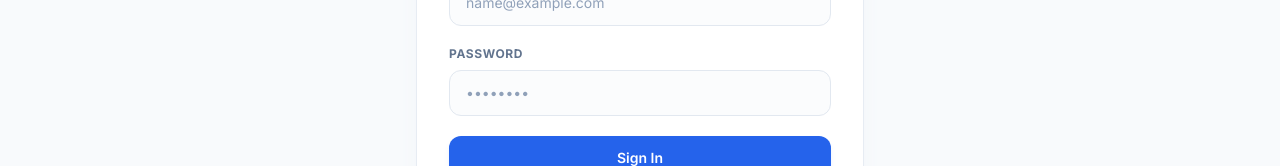
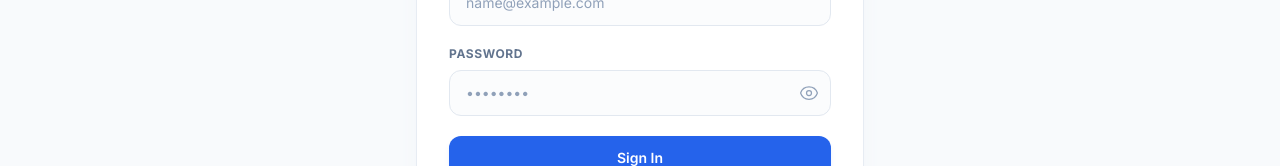
Before and after one commit to shriija/task-managerr, a React (Vite) app in the folder client/: page /login in a window 1280 px wide. Shown: the part 391-557 px from the top of the page. Built offline with nearby package versions, Linux system fonts and the light colour scheme; no server answers.

Commit message:
feat: add password visibility toggle to Login and Register pages

```diff
--- a/client/src/pages/Loginpage.jsx
+++ b/client/src/pages/Loginpage.jsx
@@ -1,9 +1,11 @@
 import { useForm } from "react-hook-form";
 import { NavLink, useNavigate } from "react-router";
 import { useAuthStore } from "../context/AuthContext";
+import { useState } from "react";
 
 function Loginpage() {
   const { register, handleSubmit } = useForm();
+  const [showPassword, setShowPassword] = useState(false);
 
   const login = useAuthStore((state) => state.login);
   const loading = useAuthStore((state) => state.loading);
@@ -51,12 +53,30 @@
             <div className="flex items-center justify-between mb-2">
               <label className="block text-xs font-bold text-slate-500 uppercase tracking-wider">Password</label>
             </div>
-            <input
-              type="password"
-              placeholder="••••••••"
-              {...register("password", { required: true })}
-              className="w-full bg-slate-50/50 border border-slate-200 focus:border-primary-500 focus:bg-white rounded-xl px-4 py-3 text-sm text-slate-800 placeholder-slate-400 focus:outline-none transition-all"
-            />
+            <div className="relative">
+              <input
+                type={showPassword ? "text" : "password"}
+                placeholder="••••••••"
+                {...register("password", { required: true })}
+                className="w-full bg-slate-50/50 border border-slate-200 focus:border-primary-500 focus:bg-white rounded-xl px-4 py-3 pr-10 text-sm text-slate-800 placeholder-slate-400 focus:outline-none transition-all"
+              />
+              <button
+                type="button"
+                onClick={() => setShowPassword(!showPassword)}
+                className="absolute inset-y-0 right-0 pr-3 flex items-center text-slate-400 hover:text-slate-600 transition-colors cursor-pointer"
+              >
+                {showPassword ? (
+                  <svg className="w-5 h-5" fill="none" viewBox="0 0 24 24" stroke="currentColor" strokeWidth={1.5}>
+                    <path strokeLinecap="round" strokeLinejoin="round" d="M3.98 8.223A10.477 10.477 0 001.934 12C3.226 16.338 7.244 19.5 12 19.5c.993 0 1.953-.138 2.863-.395M6.228 6.228A10.45 10.45 0 0112 4.5c4.756 0 8.773 3.162 10.065 7.498a10.523 10.523 0 01-4.293 5.774M6.228 6.228L3 3m3.228 3.228l3.65 3.65m7.894 7.894L21 21m-3.228-3.228l-3.65-3.65m0 0a3 3 0 10-4.243-4.243m4.242 4.242L9.88 9.88" />
+                  </svg>
+                ) : (
+                  <svg className="w-5 h-5" fill="none" viewBox="0 0 24 24" stroke="currentColor" strokeWidth={1.5}>
+                    <path strokeLinecap="round" strokeLinejoin="round" d="M2.036 12.322a1.012 1.012 0 010-.639C3.423 7.51 7.36 4.5 12 4.5c4.638 0 8.573 3.007 9.963 7.178.07.207.07.431 0 .639C20.577 16.49 16.64 19.5 12 19.5c-4.638 0-8.573-3.007-9.963-7.178z" />
+                    <path strokeLinecap="round" strokeLinejoin="round" d="M15 12a3 3 0 11-6 0 3 3 0 016 0z" />
+                  </svg>
+                )}
+              </button>
+            </div>
           </div>
 
           {/* Submit Button */}
--- a/client/src/pages/RegisterPage.jsx
+++ b/client/src/pages/RegisterPage.jsx
@@ -12,6 +12,7 @@
   const [avatarPreview, setAvatarPreview] = useState(null);
   const [avatarUrl, setAvatarUrl] = useState("");
   const [avatarUploading, setAvatarUploading] = useState(false);
+  const [showPassword, setShowPassword] = useState(false);
   const fileInputRef = useRef(null);
   const navigate = useNavigate();
 
@@ -182,12 +183,30 @@
           {/* Password */}
           <div>
             <label className="block text-xs font-bold text-slate-500 uppercase tracking-wider mb-2">Password</label>
-            <input
-              type="password"
-              placeholder="••••••••"
-              {...register("password", { required: "Password is required", minLength: { value: 6, message: "Password must be at least 6 characters" } })}
-              className="w-full bg-slate-50/50 border border-slate-200 focus:border-primary-500 focus:bg-white rounded-xl px-4 py-3 text-sm text-slate-800 placeholder-slate-400 focus:outline-none transition-all"
-            />
+            <div className="relative">
+              <input
+                type={showPassword ? "text" : "password"}
+                placeholder="••••••••"
+                {...register("password", { required: "Password is required", minLength: { value: 6, message: "Password must be at least 6 characters" } })}
+                className="w-full bg-slate-50/50 border border-slate-200 focus:border-primary-500 focus:bg-white rounded-xl px-4 py-3 pr-10 text-sm text-slate-800 placeholder-slate-400 focus:outline-none transition-all"
+              />
+              <button
+                type="button"
+                onClick={() => setShowPassword(!showPassword)}
+                className="absolute inset-y-0 right-0 pr-3 flex items-center text-slate-400 hover:text-slate-600 transition-colors cursor-pointer"
+              >
+                {showPassword ? (
+                  <svg className="w-5 h-5" fill="none" viewBox="0 0 24 24" stroke="currentColor" strokeWidth={1.5}>
+                    <path strokeLinecap="round" strokeLinejoin="round" d="M3.98 8.223A10.477 10.477 0 001.934 12C3.226 16.338 7.244 19.5 12 19.5c.993 0 1.953-.138 2.863-.395M6.228 6.228A10.45 10.45 0 0112 4.5c4.756 0 8.773 3.162 10.065 7.498a10.523 10.523 0 01-4.293 5.774M6.228 6.228L3 3m3.228 3.228l3.65 3.65m7.894 7.894L21 21m-3.228-3.228l-3.65-3.65m0 0a3 3 0 10-4.243-4.243m4.242 4.242L9.88 9.88" />
+                  </svg>
+                ) : (
+                  <svg className="w-5 h-5" fill="none" viewBox="0 0 24 24" stroke="currentColor" strokeWidth={1.5}>
+                    <path strokeLinecap="round" strokeLinejoin="round" d="M2.036 12.322a1.012 1.012 0 010-.639C3.423 7.51 7.36 4.5 12 4.5c4.638 0 8.573 3.007 9.963 7.178.07.207.07.431 0 .639C20.577 16.49 16.64 19.5 12 19.5c-4.638 0-8.573-3.007-9.963-7.178z" />
+                    <path strokeLinecap="round" strokeLinejoin="round" d="M15 12a3 3 0 11-6 0 3 3 0 016 0z" />
+                  </svg>
+                )}
+              </button>
+            </div>
             {errors.password && <p className="text-red-500 text-xs mt-1 font-semibold">{errors.password.message}</p>}
           </div>
 
```
